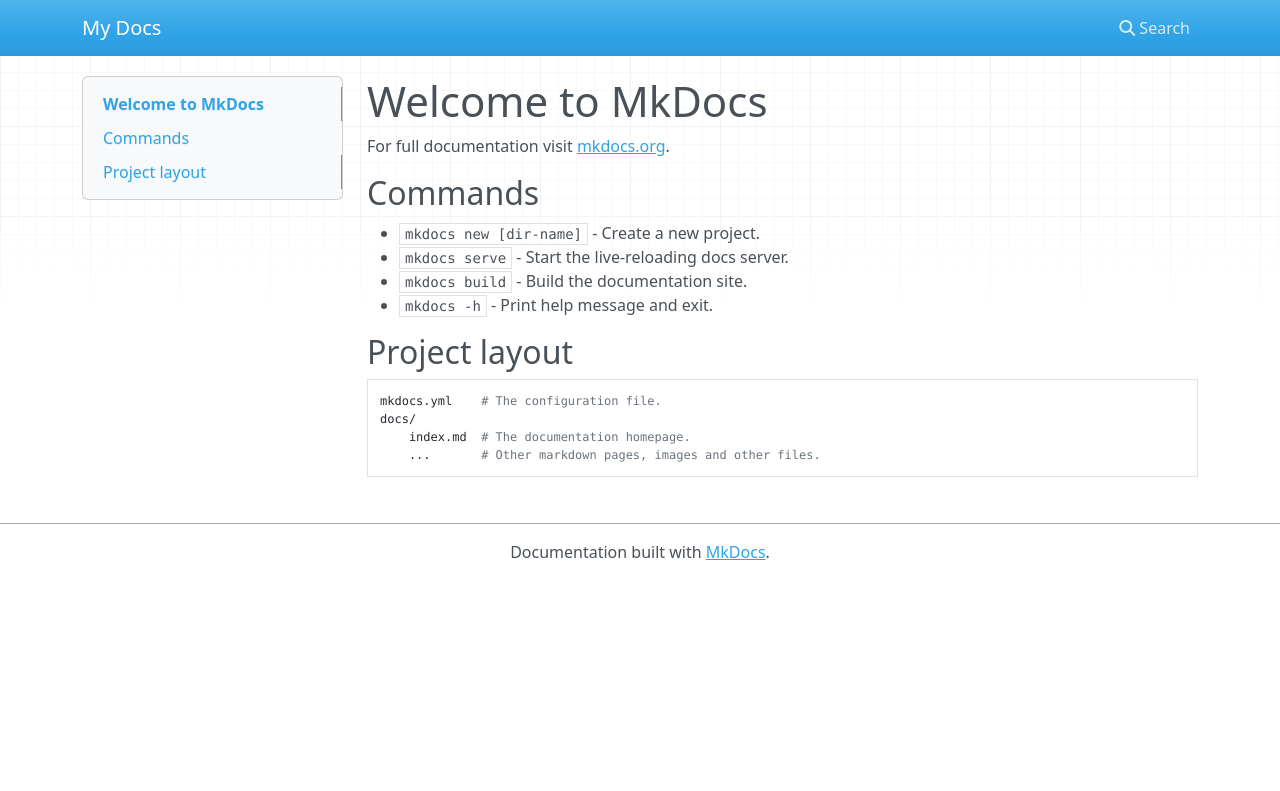
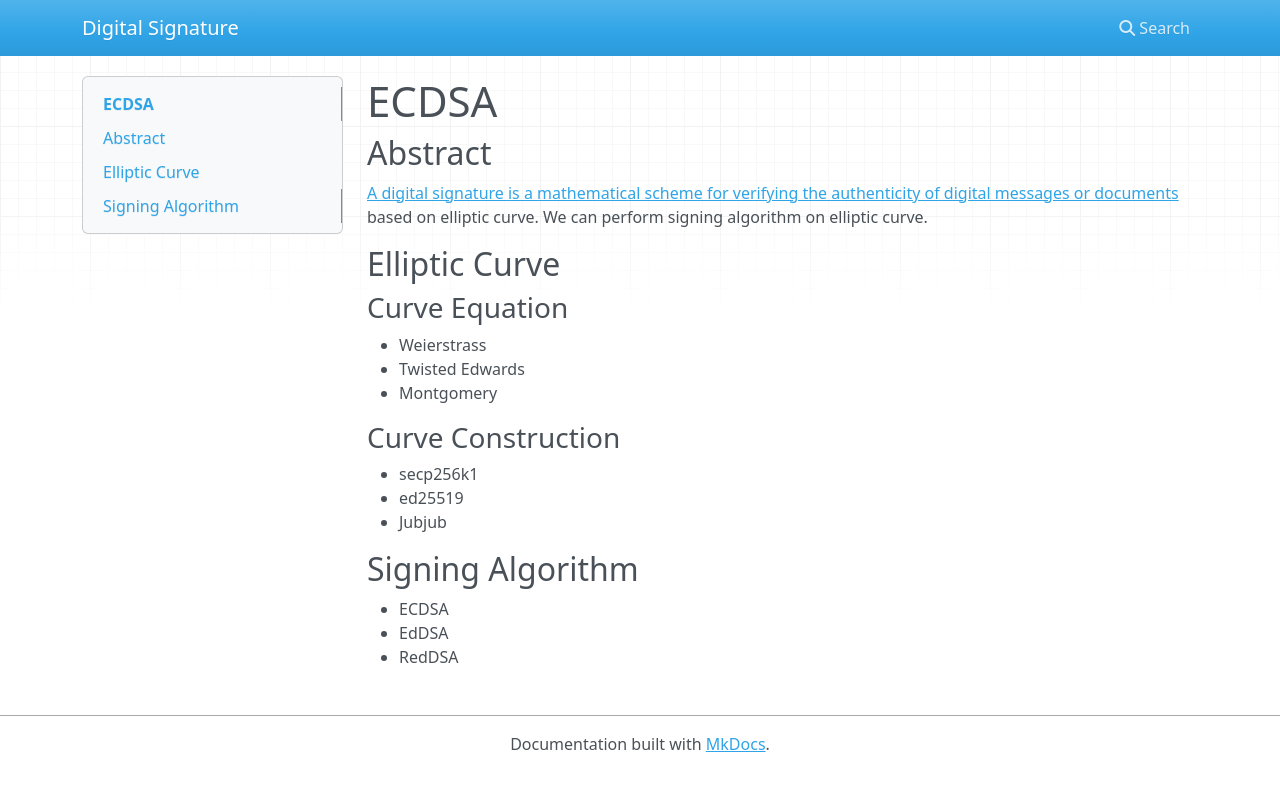
Before and after one commit to KogarashiNetwork/multi-reddsa, an MkDocs documentation site: the page built from docs/index.md, in a window 1280 px wide. Shown: the top 791 px of the page. Built offline with MkDocs 1.6.1, drawn with Linux system fonts in a browser that asks for light colours; nearby versions of some CDN libraries.

Commit message:
docs: ecdsa description

```diff
--- a/docs/index.md
+++ b/docs/index.md
@@ -1,17 +1,25 @@
-# Welcome to MkDocs
+# ECDSA
 
-For full documentation visit [mkdocs.org](https://www.mkdocs.org).
+## Abstract
 
-## Commands
+[A digital signature is a mathematical scheme for verifying the authenticity of digital messages or documents](https://en.wikipedia.org/wiki/Digital_signature) based on elliptic curve. We can perform signing algorithm on elliptic curve.
 
-* `mkdocs new [dir-name]` - Create a new project.
-* `mkdocs serve` - Start the live-reloading docs server.
-* `mkdocs build` - Build the documentation site.
-* `mkdocs -h` - Print help message and exit.
+## Elliptic Curve
 
-## Project layout
+### Curve Equation
 
-    mkdocs.yml    # The configuration file.
-    docs/
-        index.md  # The documentation homepage.
-        ...       # Other markdown pages, images and other files.
+- Weierstrass
+- Twisted Edwards
+- Montgomery
+
+### Curve Construction
+
+- secp256k1
+- ed25519
+- Jubjub
+
+## Signing Algorithm
+
+- ECDSA
+- EdDSA
+- RedDSA
--- a/mkdocs.yml
+++ b/mkdocs.yml
@@ -1 +1 @@
-site_name: My Docs
+site_name: Digital Signature
```
